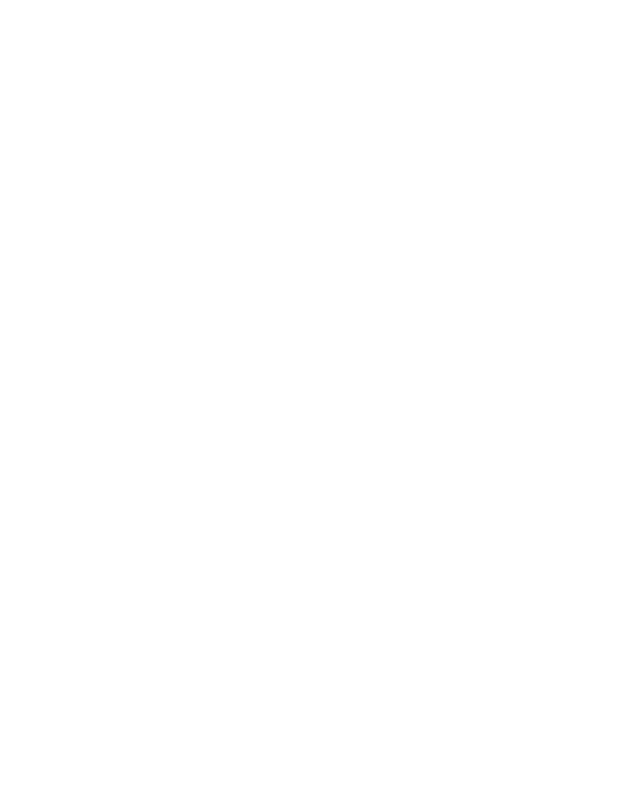
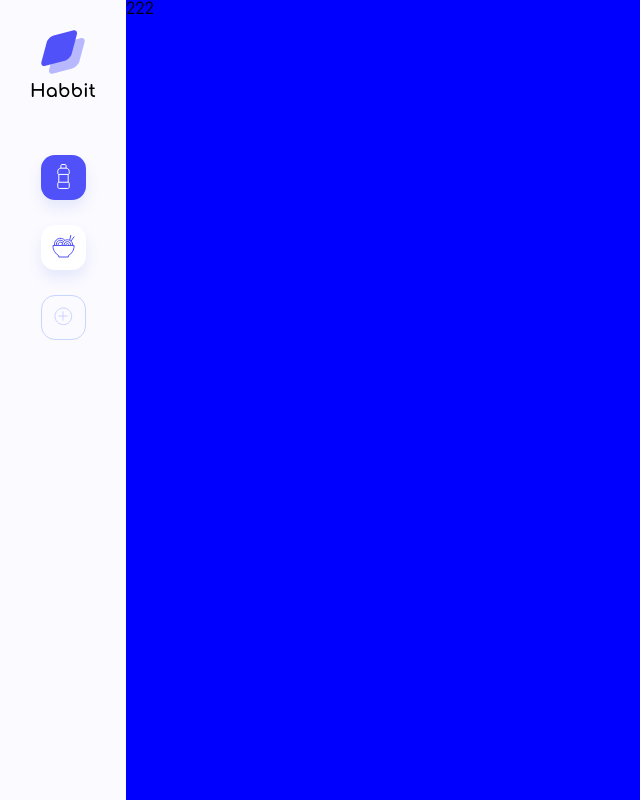
Before and after one commit to CHOPAZ/Habit-Tracker, a plain HTML site: page index.html in a window 1280 px wide. Shown: the whole page, without its empty margins (0-640 px from the left). Drawn offline with Linux system fonts and the light colour scheme.

Commit message:
Layout nav

```diff
--- a/index.html
+++ b/index.html
@@ -4,9 +4,32 @@
   <meta charset="UTF-8">
   <meta http-equiv="X-UA-Compatible" content="IE=edge">
   <meta name="viewport" content="width=device-width, initial-scale=1.0">
-  <title>Document</title>
+  <title>Habbit App</title>
+  <link rel="preconnect" href="https://fonts.googleapis.com">
+  <link rel="preconnect" href="https://fonts.gstatic.com" crossorigin>
+  <link href="https://fonts.googleapis.com/css2?family=Comfortaa:wght@400;600&display=swap" rel="stylesheet">
+  <link rel="stylesheet" href="./styles/style.css" />
 </head>
 <body>
-
+  <div class="app">
+    <div class="panel">
+      <img class="logo" src="./images/logo.svg" alt="Logomark">
+      <nav class="menu">
+        <div class="menu__list">
+          <button class="menu__item menu__item_active">
+            <img src="./images/Water.svg" alt="Water">
+          </button>
+          <button class="menu__item">
+            <img src="./images/food.svg" alt="Water">
+          </button>
+        </div>
+        <button class="menu__add-item">
+          <img src="./images/add.svg" alt="add new item">
+        </button>
+      </nav>
+    </div>
+    <div class="content">222</div>
+  </div>
+  <script src="./scripts/index.js"></script>
 </body>
 </html>
--- a/styles/style.css
+++ b/styles/style.css
@@ -0,0 +1,89 @@
+* {
+  box-sizing: border-box;
+}
+
+body {
+	font-family: 'Comfortaa', cursive;
+	margin: 0;
+	background-color: #F3F6FD;
+	font-weight: 400;
+}
+
+/* -------Позиционирование левой боковой панели и контекта------- */
+.app {
+  display: flex;
+}
+
+/* ----------------------Боковая панель ---------------- */
+.panel {
+  background: #FBFAFF;
+	min-height: 100vh;
+	padding: 30px;
+}
+
+/* --------------------Меню боковой панели -------------*/
+.menu {
+  display: flex;
+  flex-direction: column;
+  align-items: center;
+  gap: 25px;
+}
+
+.menu__list {
+  display: flex;
+  flex-direction: column;
+  align-items: center;
+  gap: 25px;
+}
+
+.menu__item {
+  background: #FFFFFF;
+  box-shadow: 0px 8px 14px rgba(62, 107, 224, 0.12);
+  border-radius: 14px;
+  border: none;
+  height: 45px;
+	width: 45px;
+	cursor: pointer;
+}
+
+.menu__item:hover {
+	background: #6A6AFB;
+}
+
+/* При наведении на иконку происходит инверсия цвета картинки иконки */
+.menu__item:hover img {
+	filter: brightness(0) invert(1);
+}
+
+.menu__item_active {
+	background: #5051F9;
+}
+
+.menu__item_active img {
+	filter: brightness(0) invert(1);
+}
+
+.menu__add-item {
+  border: 1px solid #CAD5FF;
+	border-radius: 14px;
+	background: none;
+	height: 45px;
+	width: 45px;
+	cursor: pointer;
+}
+
+.menu__add-item:hover {
+	background: #E7EBFF;
+}
+
+
+/* Основной контент */
+.content {
+  background-color: blue;
+  flex-grow: 1;
+}
+
+/* Логотип боковый панели */
+.logo {
+	margin-bottom: 50px;
+}
```
